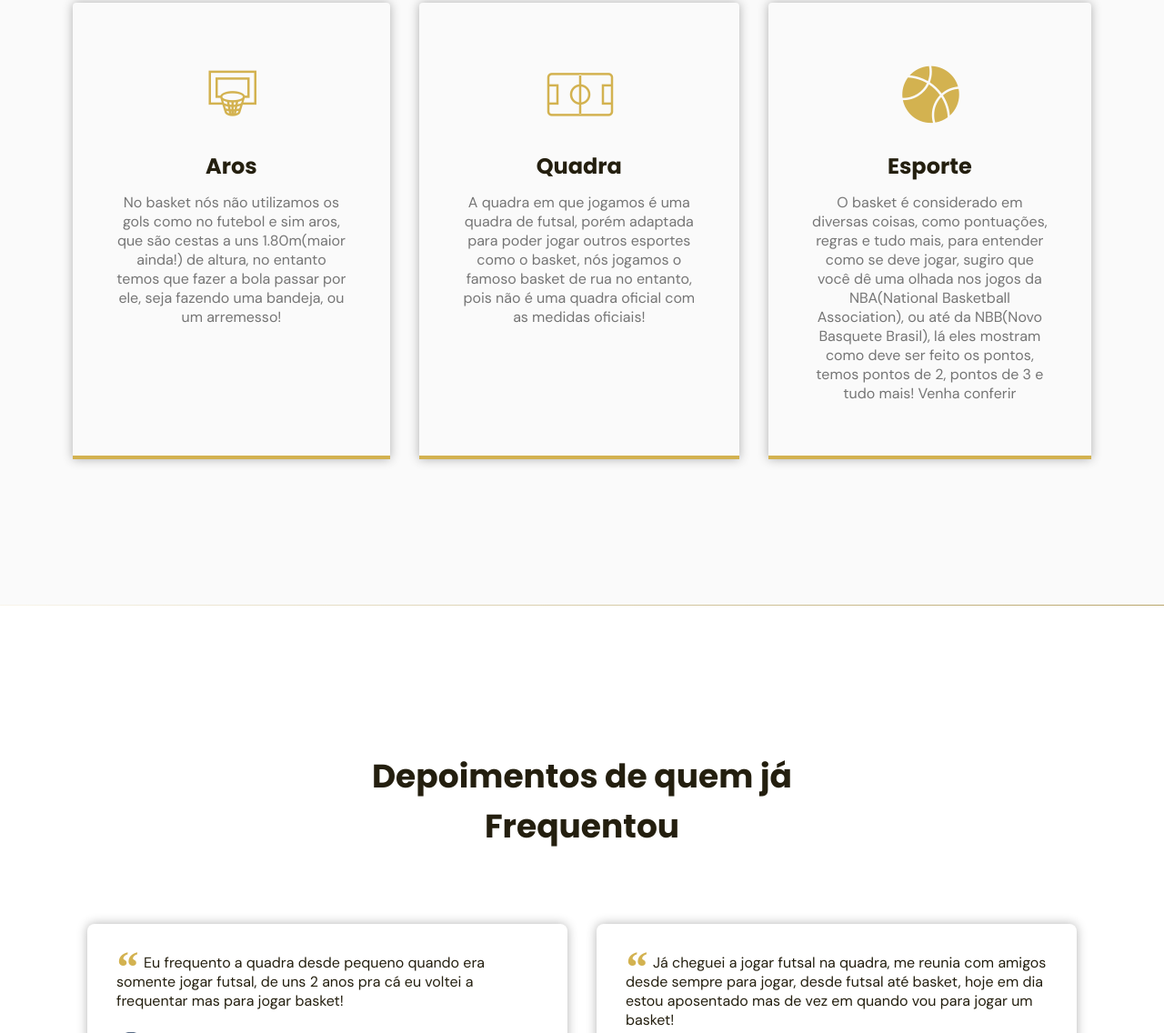
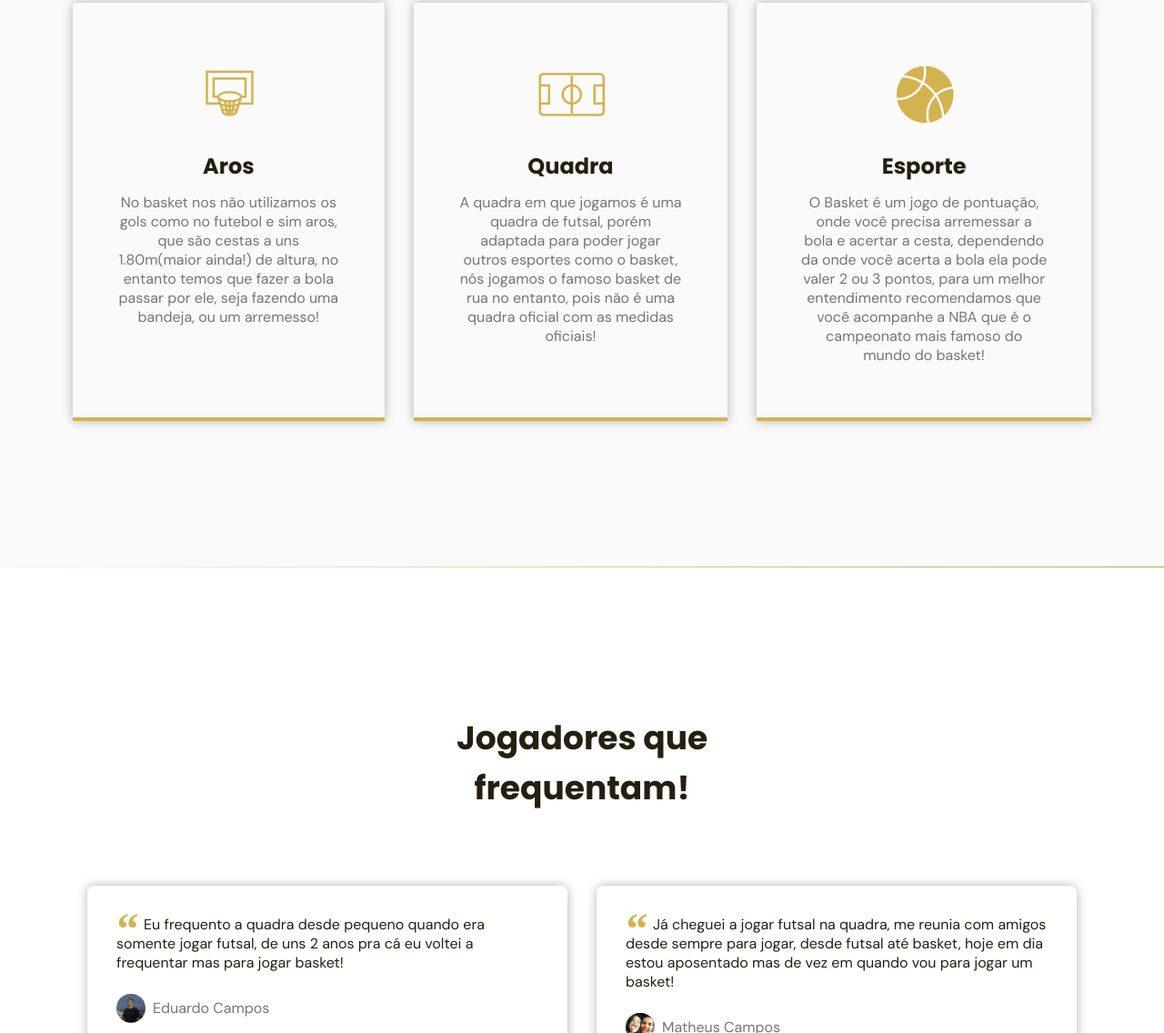
Before and after one commit to EduardoCamposSampaio/Basket-BF, a plain HTML site: page index.html in a window 1280 px wide. Shown: the part 1970-3106 px from the top of the page at 91% size. Drawn offline with nearby package versions, Linux system fonts and the light colour scheme; files whose address does not match are found by name.

Commit message:
Add files via upload

```diff
--- a/index.html
+++ b/index.html
@@ -73,7 +73,7 @@
           </div>
           <div class="text">
             <h2 class="title">Sobre Nós</h2>
-            <p>Somos amigos que estamos nós preparando para um futuro aonde seremos saudáveis, teremos boas amizades e jogaremos juntos</p>
+            <p>Somos amigos que estamos nos preparando para um futuro aonde seremos saudáveis, teremos boas amizades e jogaremos juntos</p>
             <br>
             <p>Nossa meta é sempre investir em nós mesmos e melhorar a comunidade dentro do esporte, também visando a melhoria de comunicação</p>
             <br>
@@ -89,13 +89,13 @@
         <div class="container grid">
           <header>
             <h2 class="title">Como Funciona</h2>
-            <p class="subtitle">Somos amigos que amam jogar o esporte, então nós reunimos todos fins de semanas para jogar <strong>Basket!</strong></p>
+            <p class="subtitle">Somos amigos que amam jogar o esporte, então nos reunimos todos fins de semanas para jogar <strong>Basket!</strong></p>
           </header>
           <div class="cards grid">
             <div class="card">
               <i class="icon-basketball-hoop"></i>
               <h3 class="title">Aros</h3>
-              <p>No basket nós não utilizamos os gols como no futebol e sim aros, que são cestas a uns 1.80m(maior ainda!) de altura, no entanto temos que fazer a bola passar por ele, seja fazendo uma bandeja, ou um arremesso! </p>
+              <p>No basket nos não utilizamos os gols como no futebol e sim aros, que são cestas a uns 1.80m(maior ainda!) de altura, no entanto temos que fazer a bola passar por ele, seja fazendo uma bandeja, ou um arremesso! </p>
             </div>
             <div class="card">
               <i class="icon-soccer-court"></i>
@@ -105,7 +105,7 @@
             <div class="card">
               <i class="icon-basketball"></i>
               <h3 class="title">Esporte</h3>
-              <p>O basket é considerado em diversas coisas, como pontuações, regras e tudo mais, para entender como se deve jogar, sugiro que você dê uma olhada nos jogos da NBA(National Basketball Association), ou até da NBB(Novo Basquete Brasil), lá eles mostram como deve ser feito os pontos, temos pontos de 2, pontos de 3 e tudo mais! Venha conferir</p>
+              <p>O Basket é um jogo de pontuação, onde você precisa arremessar a bola e acertar a cesta, dependendo da onde você acerta a bola ela pode valer 2 ou 3 pontos, para um melhor entendimento recomendamos que você acompanhe a NBA que é o campeonato mais famoso do mundo do basket!</p>
             </div>
           </div>
         </div>
@@ -117,7 +117,7 @@
       <section class="section" id="testimonials">
         <div class="container">
           <header>
-            <h2 class="title">Depoimentos de quem já Frequentou</h2>
+            <h2 class="title">Jogadores que frequentam!</h2>
           </header>
           <div class="testimonials swiper-container">
 
```
